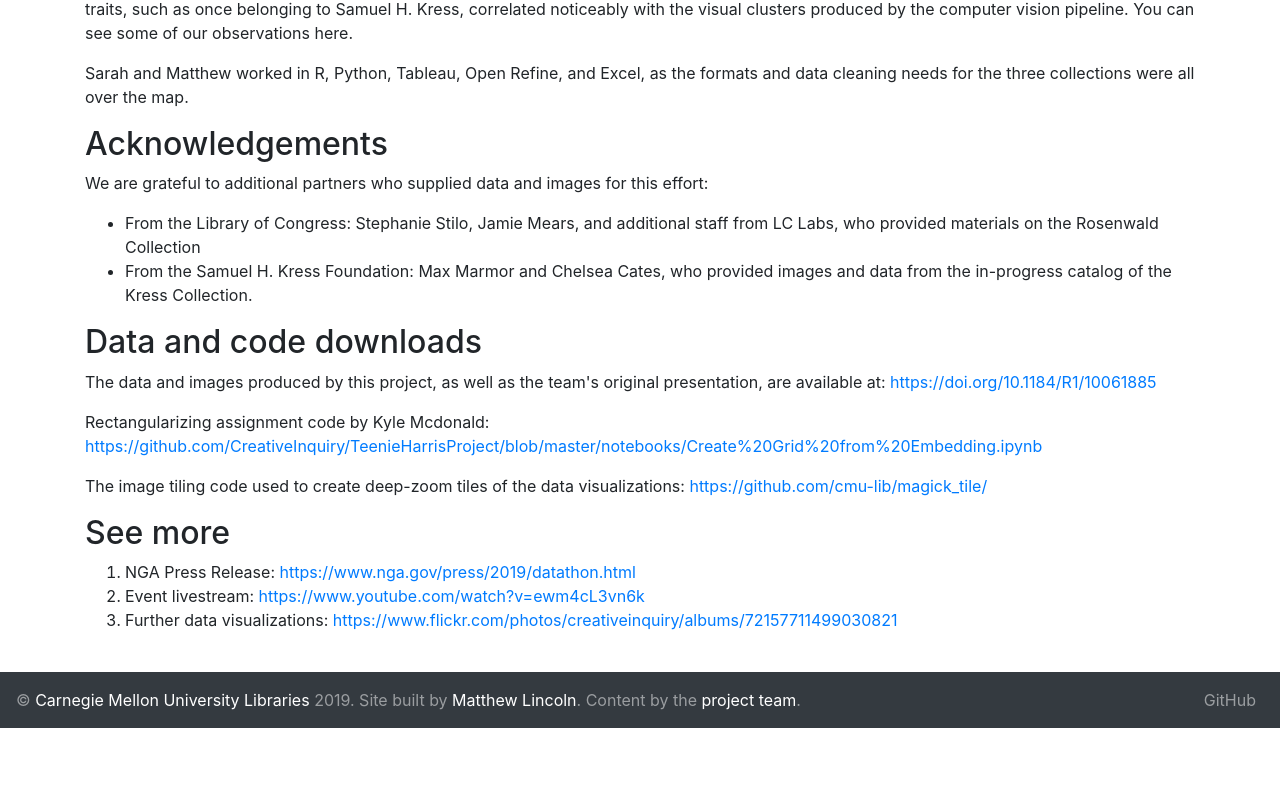
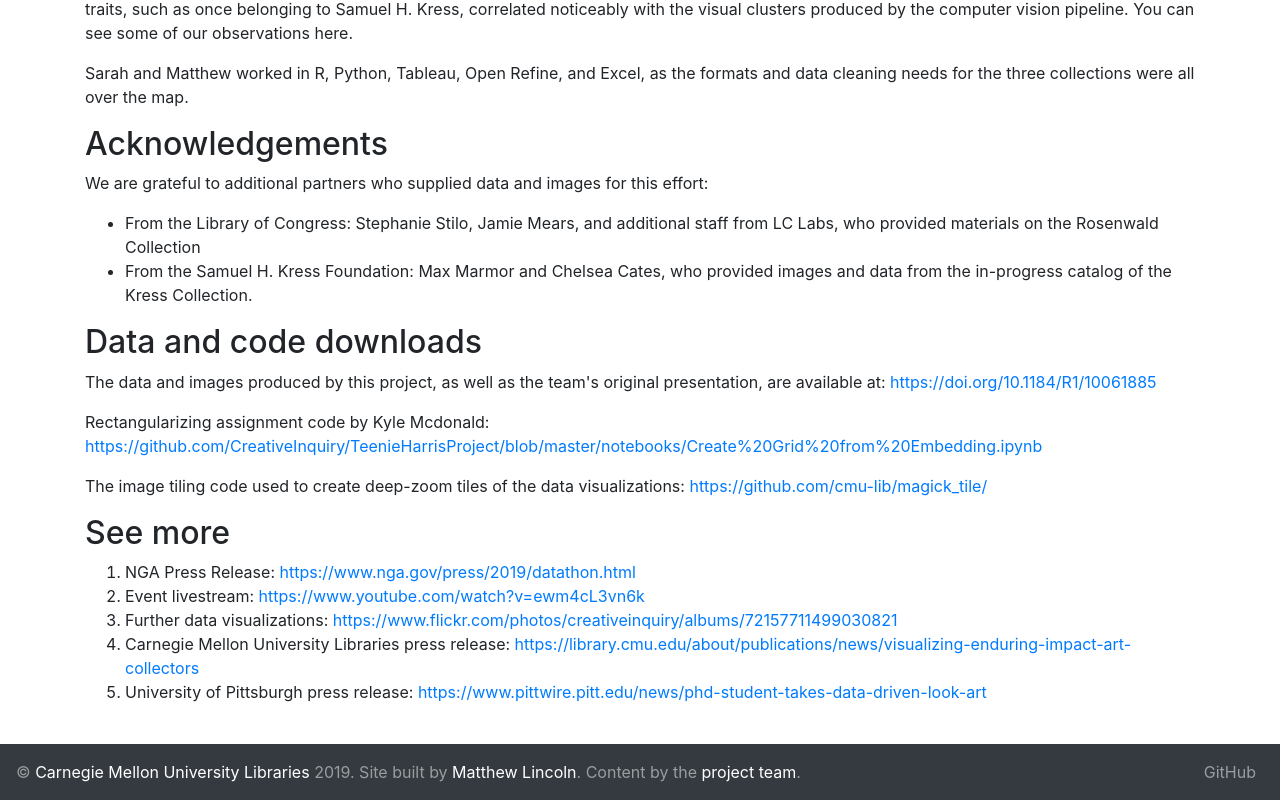
Before and after one commit to cmu-lib/nga_neighbors, a Vue app: page /nga/about in a window 1280 px wide. Shown: the part 1981-2781 px from the top of the page. Before the commit the page ends 2709 px from the top, so only its background shows below. Built offline with nearby package versions, Linux system fonts and the light colour scheme; no server answers; what vue-async-computed would draw is missing.

Commit message:
add press release links

```diff
--- a/src/components/About.vue
+++ b/src/components/About.vue
@@ -106,6 +106,18 @@
           href="https://www.flickr.com/photos/creativeinquiry/albums/72157711499030821"
         >https://www.flickr.com/photos/creativeinquiry/albums/72157711499030821</a>
       </li>
+      <li>
+        Carnegie Mellon University Libraries press release:
+        <a
+          href="https://library.cmu.edu/about/publications/news/visualizing-enduring-impact-art-collectors"
+        >https://library.cmu.edu/about/publications/news/visualizing-enduring-impact-art-collectors</a>
+      </li>
+      <li>
+        University of Pittsburgh press release:
+        <a
+          href="https://www.pittwire.pitt.edu/news/phd-student-takes-data-driven-look-art"
+        >https://www.pittwire.pitt.edu/news/phd-student-takes-data-driven-look-art</a>
+      </li>
     </ol>
   </b-container>
 </template>
```
